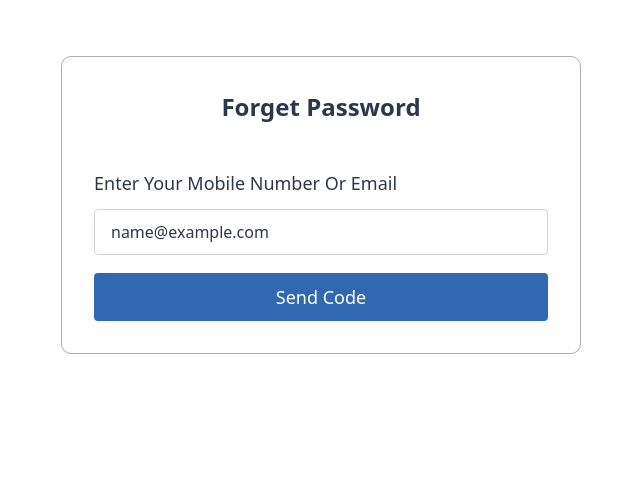
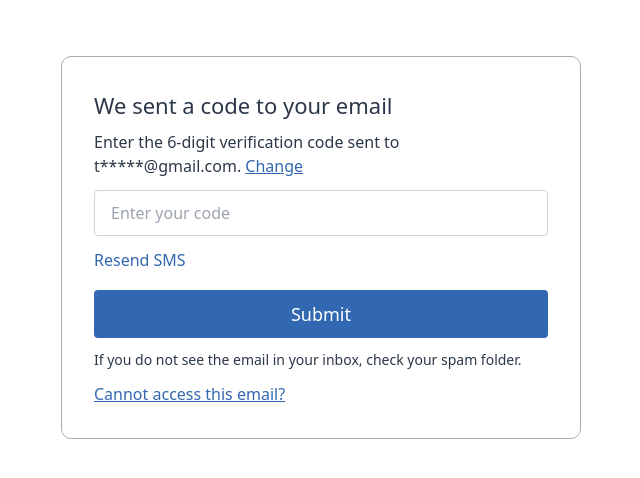
Before and after one commit to MinhajSadik/Rental, a Next.js app in the folder frontend/: page /forget-password in a window 1280 px wide. Both pictures are taken after typing "name@example.com" into the empty fields and a click on the button "Send Code". Shown: the top 478 px of the page, without its empty margins (319-959 px from the left). Built offline with nearby package versions, Linux system fonts and the light colour scheme.

Commit message:
Forget password components conditionally/sequentially and made fully functionalized

```diff
--- a/frontend/components/modal/ForgetPasswordModal.tsx
+++ b/frontend/components/modal/ForgetPasswordModal.tsx
@@ -18,7 +18,7 @@
       <Card>
         <CloseButton onClick={closeForgetPasswordToggle}/>
         <SubFormOne />
-        {/* <SubFormTwo/> */}
+        <SubFormTwo/>
         {/* <SubFormThree/> */}
       </Card>
     </BlureEffect>
--- a/frontend/components/pages/forgetpassword/Form.tsx
+++ b/frontend/components/pages/forgetpassword/Form.tsx
@@ -1,12 +1,20 @@
-import React from "react";
+import React, { useContext } from "react";
 import { SubFormOne, SubFormTwo, SubFormThree } from "@/components/pages/forgetpassword";
+import { AppContext } from "@/context/ApplicationContext";
 
 const Form: React.FC = () => {
+  const { activeComponent } = useContext(AppContext)
   return (
     <div className="space-y-8 max-w-[557px] mx-auto">
-      <SubFormOne/>
-      {/* <SubFormTwo/> */}
-      {/* <SubFormThree/> */}
+      {
+        activeComponent === 1 && <SubFormOne/>
+      }
+      {
+        activeComponent === 2 && <SubFormTwo/>
+      }
+      {
+        activeComponent === 3 && <SubFormThree/>
+      }
     </div>
   );
 };
--- a/frontend/components/pages/forgetpassword/SubFormOne.tsx
+++ b/frontend/components/pages/forgetpassword/SubFormOne.tsx
@@ -1,44 +1,69 @@
-import React, { useState } from "react";
-import { Input } from "@/components";
+import React, { useContext } from "react";
+// import { Input } from "@/components";
+import { useForm, SubmitHandler } from "react-hook-form"
+import { AppContext } from "@/context/ApplicationContext";
+
+type Input = {
+  email:string
+}
 
 const SubFormOne: React.FC = () => {
+  const {activeComponent, setActiveComponent} = useContext(AppContext)
+  const {
+    register,
+    handleSubmit,
+    formState: { errors },
+  } = useForm<Input>({
+    mode: "onChange"
+  })
 
+  const handleSendCode: SubmitHandler<Input> = (data) => {
+    console.log(data)
+    setActiveComponent(2)
+  }
   // State to store form data
-  const [formData, setFormData] = useState({
-    emailOrPhone: "",
-  });
+  // const [formData, setFormData] = useState({
+  //   emailOrPhone: "",
+  // });
 
   // Function to handle form submission
-  const handleSubmit = (event: React.FormEvent<HTMLFormElement>) => {
-    event.preventDefault();
-    // Here, you can process the form data as per your requirements.
-    console.log(formData);
-  };
+  // const handleSubmit = (event: React.FormEvent<HTMLFormElement>) => {
+  //   event.preventDefault();
+  //   // Here, you can process the form data as per your requirements.
+  //   console.log(event?.target?.emailOrPhone?.value);
+  // };
 
   // Function to handle form field changes
-  const handleChange = (event: React.ChangeEvent<HTMLInputElement>) => {
-    const { name, value } = event.target;
-    setFormData((prevData) => ({
-      ...prevData,
-      [name]: value,
-    }));
-  };
+  // const handleChange = (event: React.ChangeEvent<HTMLInputElement>) => {
+  //   const { name, value } = event.target;
+  //   setFormData((prevData) => ({
+  //     ...prevData,
+  //     [name]: value,
+  //   }));
+  // };
 
   return (
-    <form className="flex flex-col gap-3" onSubmit={handleSubmit}>
+    <form className="flex flex-col gap-3" onSubmit={handleSubmit(handleSendCode)}>
       <h2 className="text-secondary text-[24px] text-center font-semibold mb-8">
         Forget Password
       </h2>
       <label htmlFor="emailOrPhone" className="text-lg text-secondary">
         Enter Your Mobile Number Or Email
       </label>
-      <Input
+      <input
+      className="flex w-full border border-gray-300 rounded px-4 py-2.5 focus:outline-none focus:border-2 focus:border-primary transition duration-300 text-secondary"
+        type="email"
+        {...register("email", {required: true})}
+        placeholder="Email Or Phone Number"
+      />
+      {errors.email && <span className="text-red-500">Email is required</span>}
+      {/* <Input
         type="text"
         name="emailOrPhone"
         value={formData.emailOrPhone}
         onChange={handleChange}
         placeholder="Email Or Phone Number"
-      />
+      /> */}
       <div className="flex justify-center items-center mt-1.5">
         <button
           className="bg-primary text-white font-medium text-lg px-4 py-2.5 rounded w-full hover:bg-primaryHov transition duration-300"
--- a/frontend/components/pages/forgetpassword/SubFormThree.tsx
+++ b/frontend/components/pages/forgetpassword/SubFormThree.tsx
@@ -1,31 +1,48 @@
 import React, { useState } from "react";
 import { Input, Button } from "@/components";
 import Link from "next/link";
+import { useForm, SubmitHandler } from "react-hook-form"
+import { AppContext } from "@/context/ApplicationContext";
+
+type Input = {
+  password: string
+}
 
 const SubFormThree: React.FC = () => {
+  const {
+    register,
+    handleSubmit,
+    formState: { errors },
+  } = useForm<Input>({
+    mode: "onChange"
+  })
+
+  const handleChangePassword: SubmitHandler<Input> = (data) => {
+    console.log(data)
+  }
   // State to store form data
-  const [formData, setFormData] = useState({
-    code: "", // Corrected the field name to match the input name
-  });
+  // const [formData, setFormData] = useState({
+  //   code: "", // Corrected the field name to match the input name
+  // });
 
   // Function to handle form submission
-  const handleSubmit = (event: React.FormEvent<HTMLFormElement>) => {
-    event.preventDefault();
-    // Here, you can process the form data as per your requirements.
-    console.log(formData);
-  };
+  // const handleSubmit = (event: React.FormEvent<HTMLFormElement>) => {
+  //   event.preventDefault();
+  //   // Here, you can process the form data as per your requirements.
+  //   console.log(formData);
+  // };
 
   // Function to handle form field changes
-  const handleChange = (event: React.ChangeEvent<HTMLInputElement>) => {
-    const { name, value } = event.target;
-    setFormData((prevData) => ({
-      ...prevData,
-      [name]: value,
-    }));
-  };
+  // const handleChange = (event: React.ChangeEvent<HTMLInputElement>) => {
+  //   const { name, value } = event.target;
+  //   setFormData((prevData) => ({
+  //     ...prevData,
+  //     [name]: value,
+  //   }));
+  // };
 
   return (
-    <form className="flex flex-col items-start gap-3" onSubmit={handleSubmit}>
+    <form className="flex flex-col items-start gap-3" onSubmit={handleSubmit(handleChangePassword)}>
       <label htmlFor="code" className="flex flex-col gap-2">
         <h4 className="text-[22px] text-secondary">Choose a new password</h4>
         <span className="text-secondary text-[15px]">
@@ -33,13 +50,20 @@
           password has a combination of letters, digits and punctuation marks.
         </span>
       </label>
-      <Input
+      <input
+          className="flex w-full border border-gray-300 rounded px-4 py-2.5 focus:outline-none focus:border-2 focus:border-primary transition duration-300 text-secondary"
+            type="text"
+            {...register("password", {required: true})}
+            placeholder="Enter your new password code"
+      />
+      {errors.password && <span className="text-red-500">Password is required</span>}
+      {/* <Input
         type="password"
         name="password"
         value={formData.code}
         onChange={handleChange}
         placeholder="New password"
-      />
+      /> */}
       <div className="flex flex-col items-center w-full mt-1.5">
         <Button>
           Submit
--- a/frontend/components/pages/forgetpassword/SubFormTwo.tsx
+++ b/frontend/components/pages/forgetpassword/SubFormTwo.tsx
@@ -1,31 +1,50 @@
-import React, { useState } from "react";
-import { Input, Button } from "@/components";
+import React, { useContext } from "react";
+import {  Button } from "@/components";
 import Link from "next/link";
+import { useForm, SubmitHandler } from "react-hook-form"
+import { AppContext } from "@/context/ApplicationContext";
+
+type Input = {
+  code: string
+}
 
 const SubFormTwo: React.FC = () => {
+  const { setActiveComponent } = useContext(AppContext)
+  const {
+    register,
+    handleSubmit,
+    formState: { errors },
+  } = useForm<Input>({
+    mode: "onChange"
+  })
+
+  const handleVerifyCode: SubmitHandler<Input> = (data) => {
+    console.log(data)
+    setActiveComponent(3)
+  }
   // State to store form data
-  const [formData, setFormData] = useState({
-    code: "", // Corrected the field name to match the input name
-  });
+  // const [formData, setFormData] = useState({
+  //   code: "", // Corrected the field name to match the input name
+  // });
 
   // Function to handle form submission
-  const handleSubmit = (event: React.FormEvent<HTMLFormElement>) => {
-    event.preventDefault();
-    // Here, you can process the form data as per your requirements.
-    console.log(formData);
-  };
+  // const handleSubmit = (event: React.FormEvent<HTMLFormElement>) => {
+  //   event.preventDefault();
+  //   // Here, you can process the form data as per your requirements.
+  //   console.log(formData);
+  // };
 
   // Function to handle form field changes
-  const handleChange = (event: React.ChangeEvent<HTMLInputElement>) => {
-    const { name, value } = event.target;
-    setFormData((prevData) => ({
-      ...prevData,
-      [name]: value,
-    }));
-  };
+  // const handleChange = (event: React.ChangeEvent<HTMLInputElement>) => {
+  //   const { name, value } = event.target;
+  //   setFormData((prevData) => ({
+  //     ...prevData,
+  //     [name]: value,
+  //   }));
+  // };
 
   return (
-    <form className="flex flex-col items-start gap-3" onSubmit={handleSubmit}>
+    <form className="flex flex-col items-start gap-3" onSubmit={handleSubmit(handleVerifyCode)}>
       <label htmlFor="code" className="flex flex-col gap-2">
         <h4 className="text-[22px] text-secondary">
           We sent a code to your email
@@ -37,22 +56,29 @@
           </Link>{" "}
         </span>
       </label>
-      <Input
+      <input
+          className="flex w-full border border-gray-300 rounded px-4 py-2.5 focus:outline-none focus:border-2 focus:border-primary transition duration-300 text-secondary"
+            type="number"
+            {...register("code", {required: true})}
+            placeholder="Enter your code"
+      />
+      {errors.code && <span className="text-red-500">Code is required</span>}
+      {/* <Input
         type="text"
         name="code"
         value={formData.code}
         onChange={handleChange}
         placeholder="Enter your code"
-      />
+      /> */}
       <button className="font-medium text-semibold text-primary transition duration-300 hover:underline mb-1.5">
         Resend SMS
       </button>
       <Button>Submit</Button>
       <p className="text-sm text-secondary">
-        If you don't see the email in your inbox, check your spam folder.
+        If you do not see the email in your inbox, check your spam folder.
       </p>
       <button className="text-primary font-medium underline">
-        Can’t access this email?
+        Cannot access this email?
       </button>
     </form>
   );
--- a/frontend/context/ApplicationContext.tsx
+++ b/frontend/context/ApplicationContext.tsx
@@ -3,10 +3,12 @@
 
 type AppContextType = {
     setActiveComponent: (active: number) => void;
+    activeComponent: number
   };
 
 const defaultValue: AppContextType = {
-    setActiveComponent: (active: number) => {}
+    setActiveComponent: (active: number) => {},
+    activeComponent: 1
 }
 
 export const AppContext = createContext<AppContextType>(defaultValue)
```
